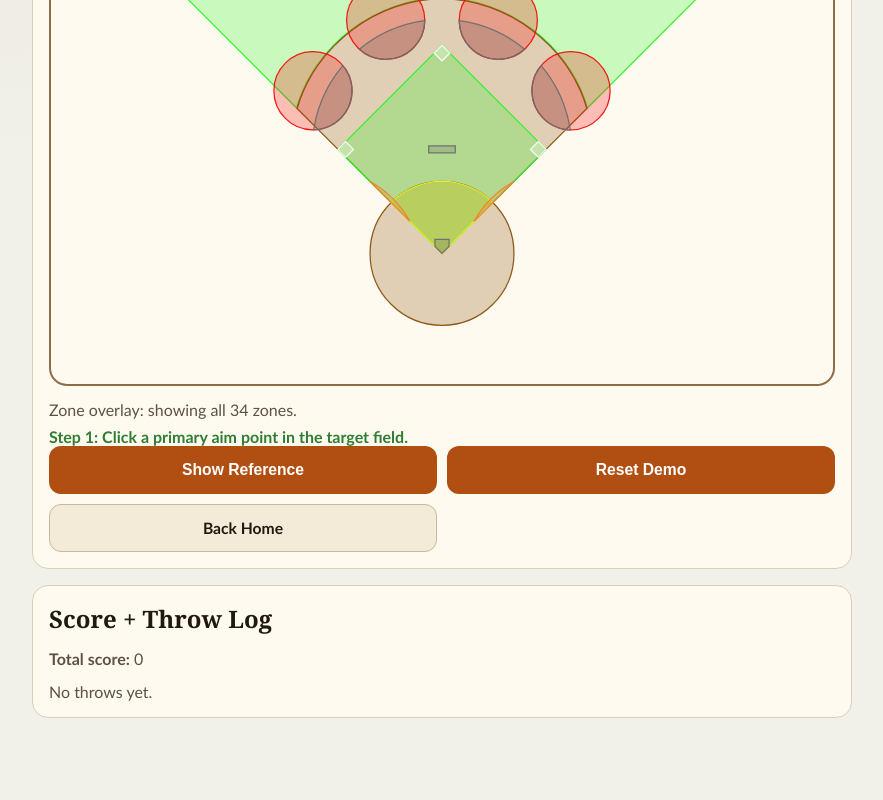
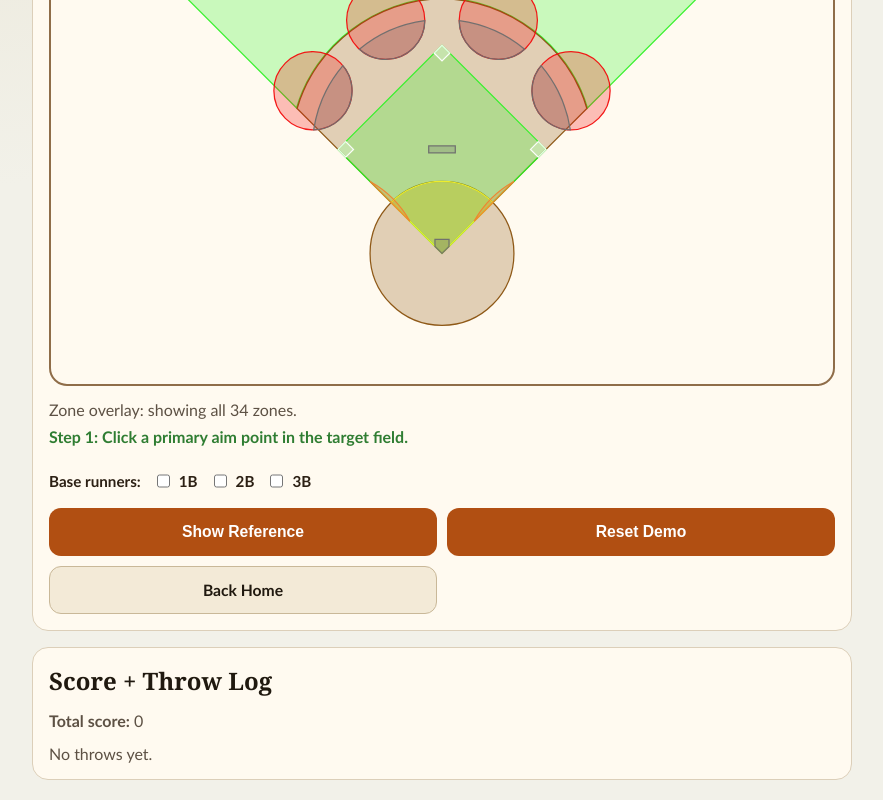
Before and after one commit to azentz/ybd, a React (Vite) app: page /#/demo in a window 1280 px wide. Shown: the part 672-1472 px from the top of the page, without its empty margins (198-1081 px from the left). Before the commit the page ends 1410 px from the top, so only its background shows below. Built offline with nearby package versions, Linux system fonts and the light colour scheme.

Commit message:
Add base runner UI and refine runner icon

```diff
--- a/src/index.css
+++ b/src/index.css
@@ -272,6 +272,26 @@
   width: 100%;
 }
 
+.runner-controls {
+  margin-top: 8px;
+  display: flex;
+  flex-wrap: wrap;
+  align-items: center;
+  gap: 12px;
+  color: #2c2014;
+  font-size: 0.95rem;
+}
+
+.runner-controls-label {
+  font-weight: 700;
+}
+
+.runner-controls label {
+  display: inline-flex;
+  align-items: center;
+  gap: 6px;
+}
+
 .target-field {
   position: relative;
   width: min(100%, 1000px);
--- a/src/pages/DartDemoPage.tsx
+++ b/src/pages/DartDemoPage.tsx
@@ -21,6 +21,12 @@
   impact: Point
 }
 
+type BaseRunnerState = {
+  first: boolean
+  second: boolean
+  third: boolean
+}
+
 type GesturePoint = Point & { t: number }
 
 const FIELD_SIZE = 1000
@@ -38,6 +44,8 @@
 const MIN_CONTROL_FACTOR = 0.25
 const TAU = Math.PI * 2
 const OUTER_ARC_BULGE = 0
+const BASE_RUNNER_SCALE = 1.15
+const BASE_RUNNER_COLOR = '#121212'
 const GOLDEN_ARCHES_VIEWBOX_WIDTH = 272.7
 const GOLDEN_ARCHES_VIEWBOX_HEIGHT = 238.5
 const GOLDEN_ARCHES_PATH_D =
@@ -462,6 +470,56 @@
   return Math.min(max, Math.max(min, value))
 }
 
+function centroid(points: Point[]): Point {
+  const total = points.reduce(
+    (acc, point) => ({ x: acc.x + point.x, y: acc.y + point.y }),
+    { x: 0, y: 0 },
+  )
+
+  return {
+    x: total.x / points.length,
+    y: total.y / points.length,
+  }
+}
+
+function zonePoint(zoneId: string): Point | null {
+  const zone = BASEBALL_ZONES.find((candidate) => candidate.id === zoneId)
+  if (!zone) {
+    return null
+  }
+
+  if (zone.shape.kind === 'circle') {
+    return zone.shape.center
+  }
+
+  if (zone.shape.kind === 'polygon') {
+    return centroid(zone.shape.points)
+  }
+
+  return null
+}
+
+function baseRunnerGlyph(anchor: Point, label: string) {
+  return (
+    <g
+      aria-label={label}
+      transform={`translate(${anchor.x} ${anchor.y}) scale(${BASE_RUNNER_SCALE})`}
+      pointerEvents="none"
+    >
+      <circle cx={0} cy={-9.4} r={2.35} fill={BASE_RUNNER_COLOR} />
+      <polygon points="-1.1,-7.3 1.2,-7.3 2.1,-2.3 0,-1.1 -2.1,-2.3" fill={BASE_RUNNER_COLOR} />
+      <path
+        d="M 0 -6.2 L -3.9 -3.6 M 0 -5.6 L 4.2 -3.1 M 0 -2.1 L -3.5 3.3 M 0 -2.1 L 4.5 2.4"
+        fill="none"
+        stroke={BASE_RUNNER_COLOR}
+        strokeWidth={1.5}
+        strokeLinecap="round"
+        strokeLinejoin="round"
+      />
+    </g>
+  )
+}
+
 function DartDemoPage() {
   const fieldRef = useRef<HTMLDivElement | null>(null)
   const throwSerialRef = useRef(0)
@@ -475,6 +533,11 @@
   const [status, setStatus] = useState('Step 1: Click a primary aim point in the target field.')
   const [throws, setThrows] = useState<ThrowResult[]>([])
   const [pullQualityLabel, setPullQualityLabel] = useState('')
+  const [baseRunners, setBaseRunners] = useState<BaseRunnerState>({
+    first: false,
+    second: false,
+    third: false,
+  })
   const gesturePathRef = useRef<GesturePoint[]>([])
 
   const orderedZones = useMemo(
@@ -533,6 +596,18 @@
   )
 
   const totalScore = useMemo(() => throws.reduce((sum, result) => sum + result.score, 0), [throws])
+
+  const baseRunnerMarkers = useMemo(() => {
+    const first = zonePoint('first-base-zone-white')
+    const second = zonePoint('second-base-zone-white')
+    const third = zonePoint('third-base-zone-white')
+
+    return {
+      first,
+      second,
+      third,
+    }
+  }, [])
 
   function pointerToField(clientX: number, clientY: number, clampToField: boolean): GesturePoint {
     const rect = fieldRef.current?.getBoundingClientRect()
@@ -879,6 +954,13 @@
     setStatus('Demo reset. Step 1: click a primary aim point in the target field.')
   }
 
+  function toggleBaseRunner(base: keyof BaseRunnerState): void {
+    setBaseRunners((prev) => ({
+      ...prev,
+      [base]: !prev[base],
+    }))
+  }
+
   return (
     <main className="app-shell">
       <header className="hero">
@@ -1018,6 +1100,16 @@
             ) : null}
 
             <svg className="throw-vector throw-vector-field" viewBox={`0 0 ${FIELD_SIZE} ${FIELD_SIZE}`}>
+              {baseRunners.first && baseRunnerMarkers.first ? (
+                baseRunnerGlyph(baseRunnerMarkers.first, 'Runner on first base')
+              ) : null}
+              {baseRunners.second && baseRunnerMarkers.second ? (
+                baseRunnerGlyph(baseRunnerMarkers.second, 'Runner on second base')
+              ) : null}
+              {baseRunners.third && baseRunnerMarkers.third ? (
+                baseRunnerGlyph(baseRunnerMarkers.third, 'Runner on third base')
+              ) : null}
+
               {throws.slice(0, 8).map((result) => (
                 <g key={result.id} aria-label={`Throw ${result.serial}: ${result.target}`}>
                   <circle
@@ -1054,6 +1146,33 @@
 
         <p className="status-text">{status}</p>
         {pullQualityLabel ? <p className="saved-data">{pullQualityLabel}</p> : null}
+        <div className="runner-controls" aria-label="Base runner controls">
+          <span className="runner-controls-label">Base runners:</span>
+          <label>
+            <input
+              type="checkbox"
+              checked={baseRunners.first}
+              onChange={() => toggleBaseRunner('first')}
+            />
+            1B
+          </label>
+          <label>
+            <input
+              type="checkbox"
+              checked={baseRunners.second}
+              onChange={() => toggleBaseRunner('second')}
+            />
+            2B
+          </label>
+          <label>
+            <input
+              type="checkbox"
+              checked={baseRunners.third}
+              onChange={() => toggleBaseRunner('third')}
+            />
+            3B
+          </label>
+        </div>
         <div className="button-row">
           <button type="button" onClick={() => setShowReference((prev) => !prev)}>
             {showReference ? 'Hide Reference' : 'Show Reference'}
```
